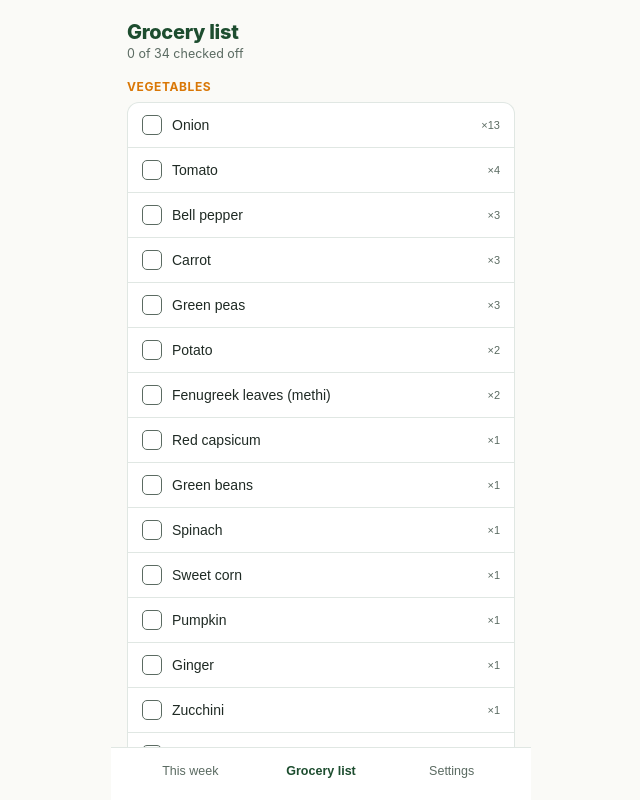
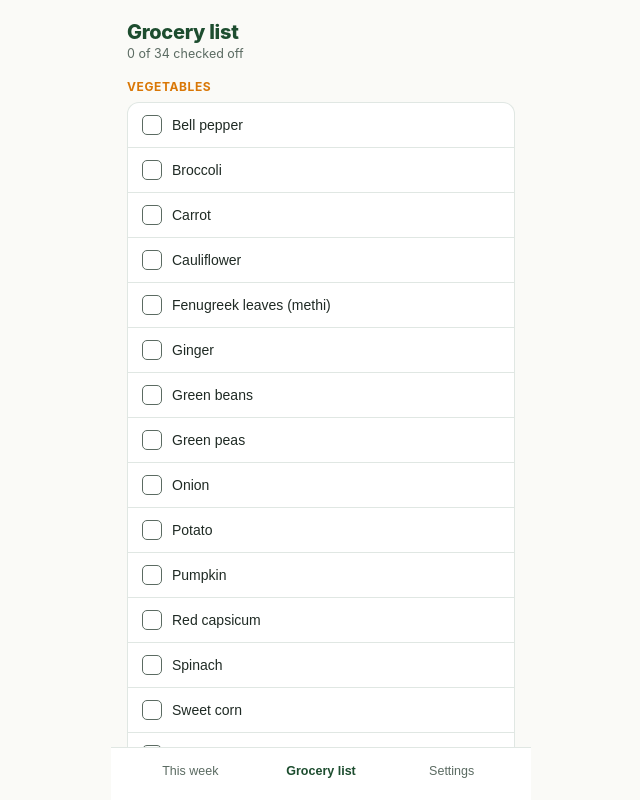
Before and after one commit to deeptigp09/meal-planner-app, a React (Vite) app: page / in a window 1280 px wide. Both pictures are taken after a click on the button "Grocery list". Shown: the top 800 px of the page, without its empty margins (319-959 px from the left). Built offline with nearby package versions, Linux system fonts and the light colour scheme.

Commit message:
Remove grocery quantities, household size

```diff
--- a/src/MealPlanner.jsx
+++ b/src/MealPlanner.jsx
@@ -36,6 +36,8 @@ const VEGETABLES = [
 ];
 
 const vegById = Object.fromEntries(VEGETABLES.map((v) => [v.id, v]));
+
+const DEFAULT_HOUSEHOLD_SIZE = 3; // shown in Settings; cosmetic only, doesn't affect the grocery list
 
 // Pantry / dairy items that recur — kept separate from rotation since
 // they're restocked rather than "used up" the way produce is.
@@ -199,6 +201,26 @@ function babyNoteFor(dish) {
 }
 
 const DAY_NAMES = ["Saturday", "Sunday", "Monday", "Tuesday", "Wednesday", "Thursday", "Friday"];
+
+// Safe localStorage wrapper — falls back to in-memory only if storage
+// is unavailable (e.g. private browsing, or this code running inside
+// certain sandboxed previews). Never throws.
+const memoryStore = {};
+function safeGet(key, fallback) {
+  try {
+    const raw = window.localStorage.getItem(key);
+    return raw !== null ? JSON.parse(raw) : fallback;
+  } catch {
+    return key in memoryStore ? memoryStore[key] : fallback;
+  }
+}
+function safeSet(key, value) {
+  try {
+    window.localStorage.setItem(key, JSON.stringify(value));
+  } catch {
+    memoryStore[key] = value;
+  }
+}
 
 /* ---------------------------------------------------------------------
    GENERATOR
@@ -374,38 +396,36 @@ function regenerateSingleDay(plan, dayId) {
 
 /* ---------------------------------------------------------------------
    GROCERY LIST BUILDER
+   Plain checklist of ingredients used across the week's plan — no
+   counts or quantities shown, since exact amounts vary by household
+   and pantry stock more than a generic number could capture.
 --------------------------------------------------------------------- */
 
 function buildGroceryList(plan) {
   if (!plan) return { vegetables: [], dairy: [], pantry: [] };
-  const vegMap = {};
-  const dairyMap = {};
-  const pantryMap = {};
+
+  const vegSet = new Set();
+  const dairySet = new Set();
+  const pantrySet = new Set();
 
   plan.days.forEach((day) => {
     ["breakfast", "lunch", "dinner"].forEach((slot) => {
       const dish = day.meals[slot];
-      dish.veg.forEach((id) => {
-        vegMap[id] = (vegMap[id] || 0) + 1;
-      });
-      dish.dairy.forEach((id) => {
-        dairyMap[id] = (dairyMap[id] || 0) + 1;
-      });
-      dish.pantry.forEach((id) => {
-        pantryMap[id] = (pantryMap[id] || 0) + 1;
-      });
+      dish.veg.forEach((id) => vegSet.add(id));
+      dish.dairy.forEach((id) => dairySet.add(id));
+      dish.pantry.forEach((id) => pantrySet.add(id));
     });
   });
 
-  const toItems = (map, lookup) =>
-    Object.entries(map)
-      .map(([id, count]) => ({ id, name: lookup[id]?.name || id, count }))
-      .sort((a, b) => b.count - a.count);
+  const toItems = (set, lookup) =>
+    Array.from(set)
+      .map((id) => ({ id, name: lookup[id]?.name || id }))
+      .sort((a, b) => a.name.localeCompare(b.name));
 
   return {
-    vegetables: toItems(vegMap, vegById),
-    dairy: toItems(dairyMap, Object.fromEntries(DAIRY.map((d) => [d.id, d]))),
-    pantry: toItems(pantryMap, Object.fromEntries(PANTRY_STAPLES.map((p) => [p.id, p]))),
+    vegetables: toItems(vegSet, vegById),
+    dairy: toItems(dairySet, Object.fromEntries(DAIRY.map((d) => [d.id, d]))),
+    pantry: toItems(pantrySet, Object.fromEntries(PANTRY_STAPLES.map((p) => [p.id, p]))),
   };
 }
 
@@ -565,13 +585,19 @@ function DayCard({ day, isToday, onToggle, onRegenerate, regenerating }) {
   );
 }
 
-function GroceryGroup({ title, items, checked, onToggle }) {
+function GroceryGroup({ title, items, checked, onToggle, subtitle = null }) {
   if (!items.length) return null;
   return (
     <div style={{ marginBottom: 18 }}>
-      <div style={{ fontSize: 12, fontWeight: 700, color: COLORS.amber, textTransform: "uppercase", letterSpacing: 0.6, marginBottom: 8 }}>
+      <div style={{ fontSize: 12, fontWeight: 700, color: COLORS.amber, textTransform: "uppercase", letterSpacing: 0.6, marginBottom: 2 }}>
         {title}
       </div>
+      {subtitle && (
+        <div style={{ fontSize: 11, color: COLORS.textMuted, marginBottom: 8, fontWeight: 400, textTransform: "none", letterSpacing: 0 }}>
+          {subtitle}
+        </div>
+      )}
+      {!subtitle && <div style={{ marginBottom: 8 }} />}
       <div style={{ background: COLORS.cardBg, border: `0.5px solid ${COLORS.border}`, borderRadius: 12, overflow: "hidden" }}>
         {items.map((item, i) => {
           const isChecked = !!checked[item.id];
@@ -583,7 +609,6 @@ function GroceryGroup({ title, items, checked, onToggle }) {
                 width: "100%",
                 display: "flex",
                 alignItems: "center",
-                justifyContent: "space-between",
                 padding: "12px 14px",
                 background: "transparent",
                 border: "none",
@@ -592,7 +617,6 @@ function GroceryGroup({ title, items, checked, onToggle }) {
                 textAlign: "left",
               }}
             >
-              <div style={{ display: "flex", alignItems: "center", gap: 10 }}>
               <span
                 style={{
                   width: 18,
@@ -611,14 +635,13 @@ function GroceryGroup({ title, items, checked, onToggle }) {
               <span
                 style={{
                   fontSize: 14,
+                  marginLeft: 10,
                   color: isChecked ? COLORS.textMuted : COLORS.text,
                   textDecoration: isChecked ? "line-through" : "none",
                 }}
               >
                 {item.name}
               </span>
-              </div>
-              <span style={{ fontSize: 11, color: COLORS.textMuted }}>×{item.count}</span>
             </button>
           );
         })}
@@ -637,6 +660,7 @@ export default function MealPlannerApp() {
   const [checkedItems, setCheckedItems] = useState({});
   const [regeneratingDay, setRegeneratingDay] = useState(null);
   const [toast, setToast] = useState(null);
+  const [householdSize, setHouseholdSize] = useState(() => safeGet("householdSize", DEFAULT_HOUSEHOLD_SIZE));
 
   useEffect(() => {
     setPlan(generateMealPlan());
@@ -647,6 +671,14 @@ export default function MealPlannerApp() {
     const t = setTimeout(() => setToast(null), 1800);
     return () => clearTimeout(t);
   }, [toast]);
+
+  useEffect(() => {
+    safeSet("householdSize", householdSize);
+  }, [householdSize]);
+
+  function changeHouseholdSize(delta) {
+    setHouseholdSize((n) => Math.min(10, Math.max(1, n + delta)));
+  }
 
   const groceries = plan ? buildGroceryList(plan) : { vegetables: [], dairy: [], pantry: [] };
 
@@ -761,9 +793,39 @@ export default function MealPlannerApp() {
           {tab === "settings" && (
             <div>
               <div style={{ background: COLORS.cardBg, border: `0.5px solid ${COLORS.border}`, borderRadius: 12, padding: 16, marginBottom: 12 }}>
-                <div style={{ fontWeight: 700, color: COLORS.primary, marginBottom: 6, fontSize: 14 }}>Household</div>
-                <div style={{ fontSize: 13, color: COLORS.textMuted, lineHeight: 1.6 }}>
-                  3 adults, vegetarian · 1 baby (11 months), soft and lightly salted meals · one adult skips yogurt
+                <div style={{ fontWeight: 700, color: COLORS.primary, marginBottom: 10, fontSize: 14 }}>Household size</div>
+                <div style={{ display: "flex", alignItems: "center", justifyContent: "space-between" }}>
+                  <div style={{ fontSize: 13, color: COLORS.textMuted, lineHeight: 1.5, maxWidth: 200 }}>
+                    Adults eating from this plan.
+                  </div>
+                  <div style={{ display: "flex", alignItems: "center", gap: 12 }}>
+                    <button
+                      onClick={() => changeHouseholdSize(-1)}
+                      aria-label="Decrease household size"
+                      style={{
+                        width: 32, height: 32, borderRadius: 8, border: `0.5px solid ${COLORS.border}`,
+                        background: "transparent", color: COLORS.primary, fontSize: 18, fontWeight: 700, cursor: "pointer",
+                      }}
+                    >
+                      −
+                    </button>
+                    <span style={{ fontSize: 18, fontWeight: 700, color: COLORS.text, minWidth: 20, textAlign: "center" }}>
+                      {householdSize}
+                    </span>
+                    <button
+                      onClick={() => changeHouseholdSize(1)}
+                      aria-label="Increase household size"
+                      style={{
+                        width: 32, height: 32, borderRadius: 8, border: `0.5px solid ${COLORS.border}`,
+                        background: "transparent", color: COLORS.primary, fontSize: 18, fontWeight: 700, cursor: "pointer",
+                      }}
+                    >
+                      +
+                    </button>
+                  </div>
+                </div>
+                <div style={{ fontSize: 12, color: COLORS.textMuted, marginTop: 10, lineHeight: 1.5 }}>
+                  Plus 1 baby (11 months) — soft, lightly salted meals · one adult skips yogurt
                 </div>
               </div>
               <div style={{ background: COLORS.cardBg, border: `0.5px solid ${COLORS.border}`, borderRadius: 12, padding: 16, marginBottom: 12 }}>
```
Lines whose indentation alone changed are shown as unchanged.
